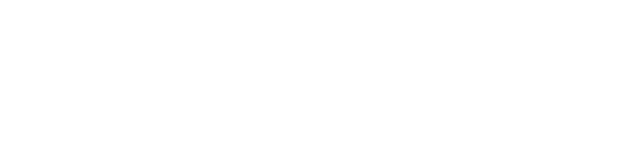
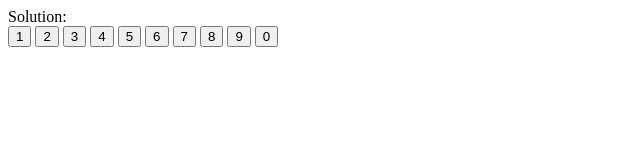
Before and after one commit to bryanluna0/Calculator, a plain HTML site: page index.html in a window 1280 px wide. Shown: the whole page, without its empty margins (0-640 px from the left). Drawn offline with Linux system fonts and the light colour scheme.

Commit message:
Outline basic html

```diff
--- a/index.html
+++ b/index.html
@@ -7,6 +7,21 @@
     <title>Calculator</title>
 </head>
 <body>
+    <div id="solution">
+        Solution:
+    </div>
+    <div id="keys">
+        <button>1</button>
+        <button>2</button>
+        <button>3</button>
+        <button>4</button>
+        <button>5</button>
+        <button>6</button>
+        <button>7</button>
+        <button>8</button>
+        <button>9</button>
+        <button>0</button>
 
+    </div>
 </body>
 </html>
```
